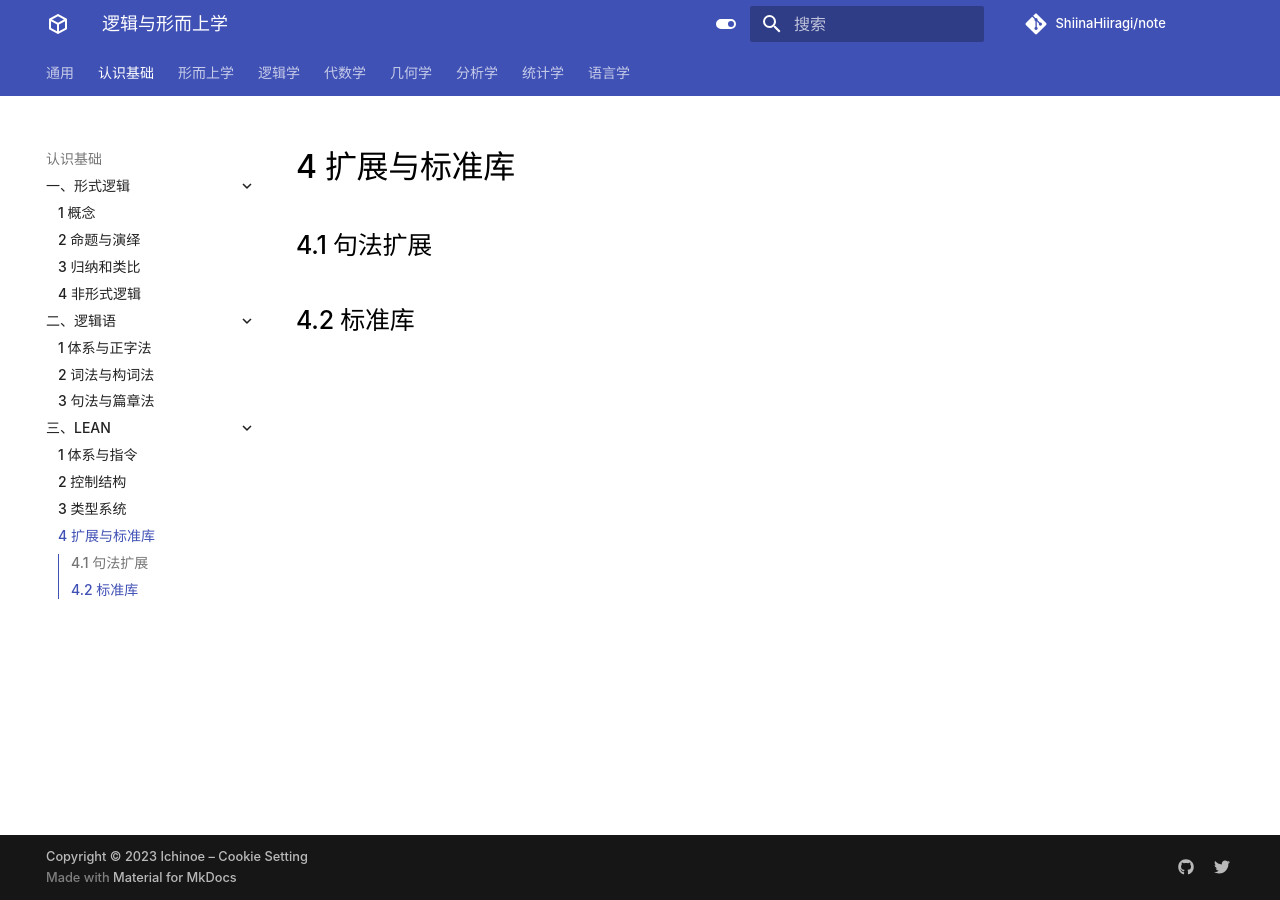
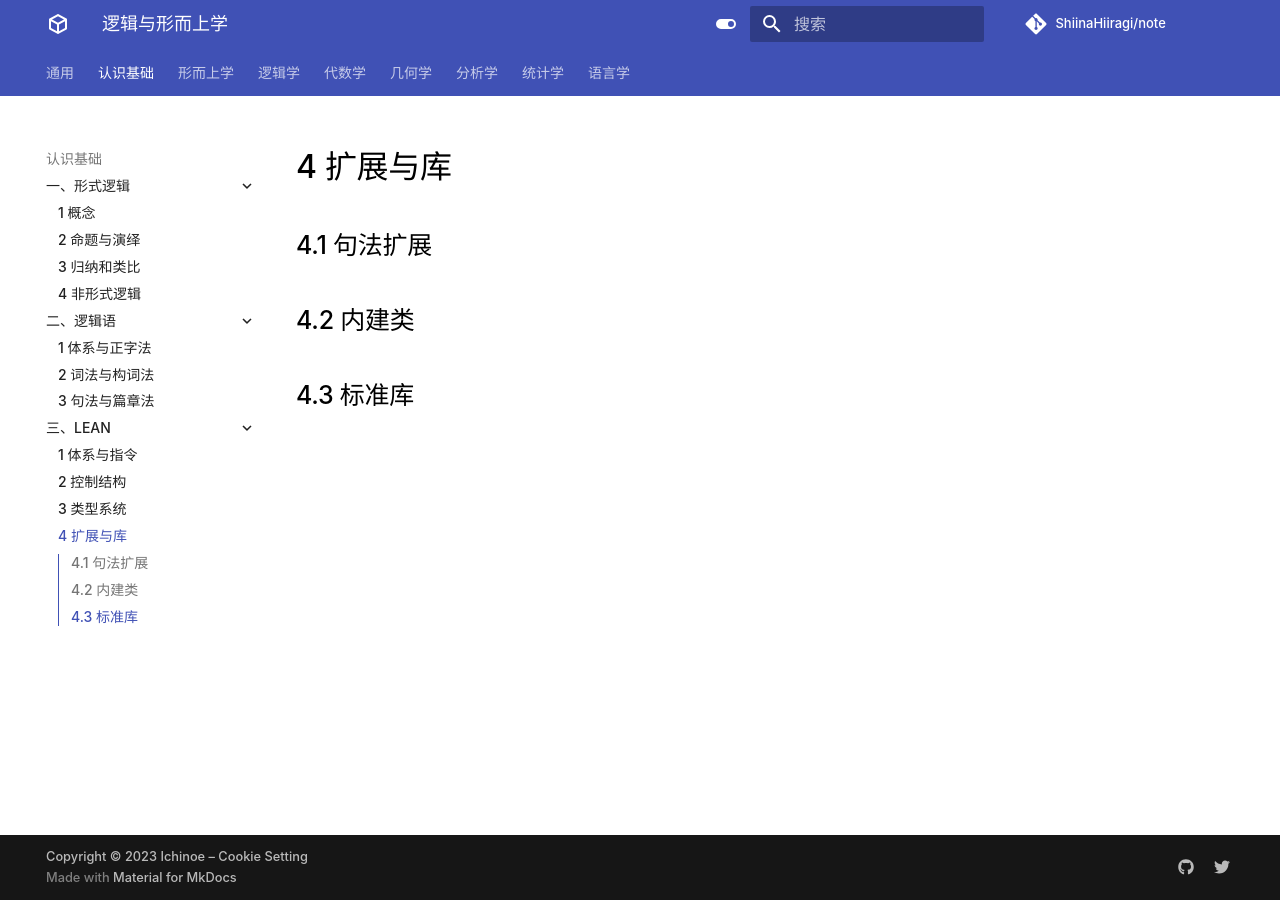
Before and after one commit to ShiinaHiiragi/note, an MkDocs documentation site: the page built from docs/cogn/lean/lib.md, in a window 1280 px wide. Built offline with MkDocs 1.6.1 and Material for MkDocs 9.7.7, drawn with Linux system fonts in a browser that asks for light colours; comment, search, counter and statistics services are not loaded.

Commit message:
change title

```diff
--- a/docs/cogn/lean/lib.md
+++ b/docs/cogn/lean/lib.md
@@ -1,5 +1,7 @@
-# 4 扩展与标准库
+# 4 扩展与库
 
 ## 4.1 句法扩展
 
-## 4.2 标准库
+## 4.2 内建类
+
+## 4.3 标准库
--- a/mkdocs.yml
+++ b/mkdocs.yml
@@ -118,7 +118,7 @@ nav:
       - 1 体系与指令: cogn/lean/cmd.md
       - 2 控制结构: cogn/lean/ctrl.md
       - 3 类型系统: cogn/lean/type.md
-      - 4 扩展与标准库: cogn/lean/lib.md
+      - 4 扩展与库: cogn/lean/lib.md
   - 形而上学:
     - 一、认知科学:
       - 1 神经认知: meta/cogn/nerve.md
```
